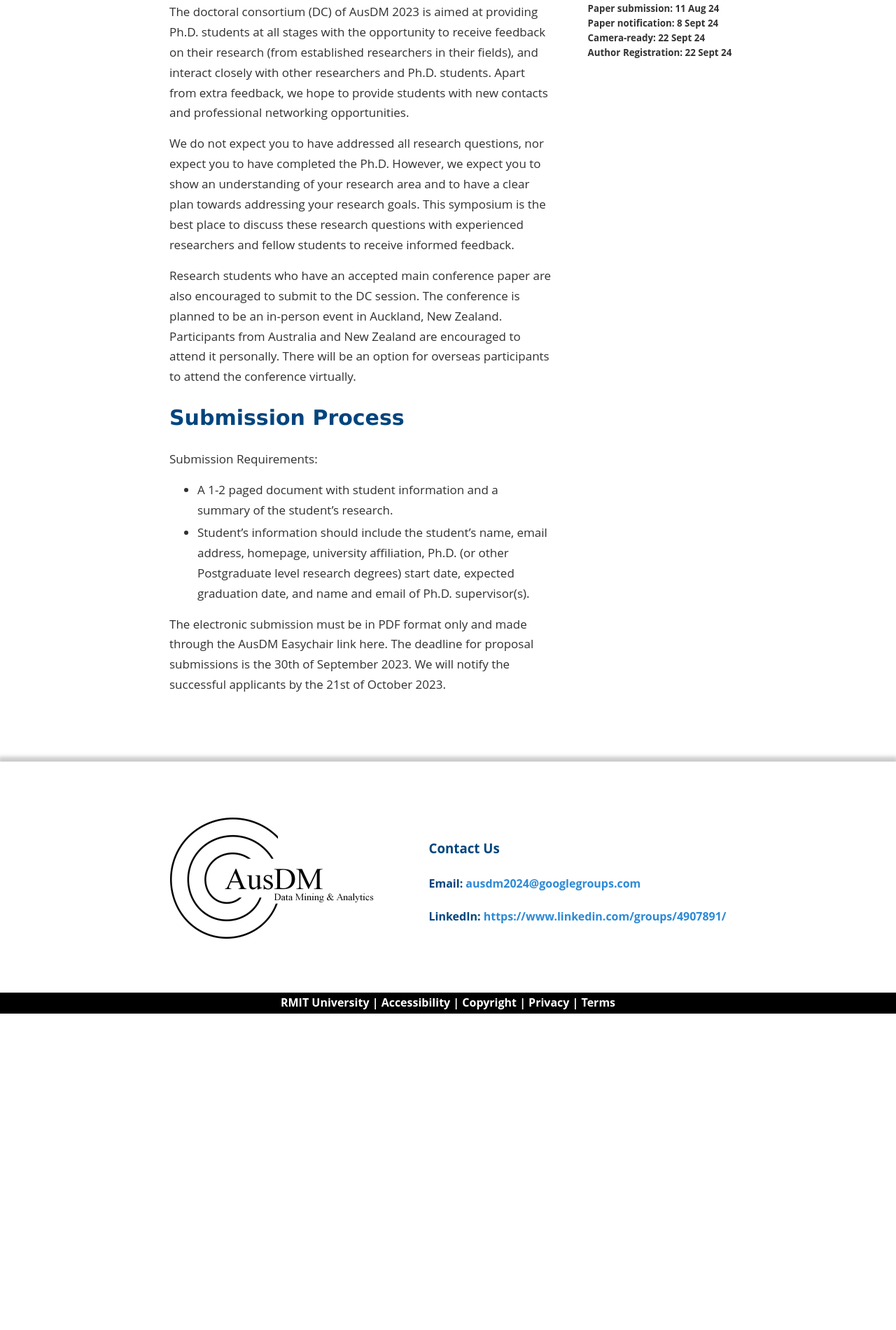
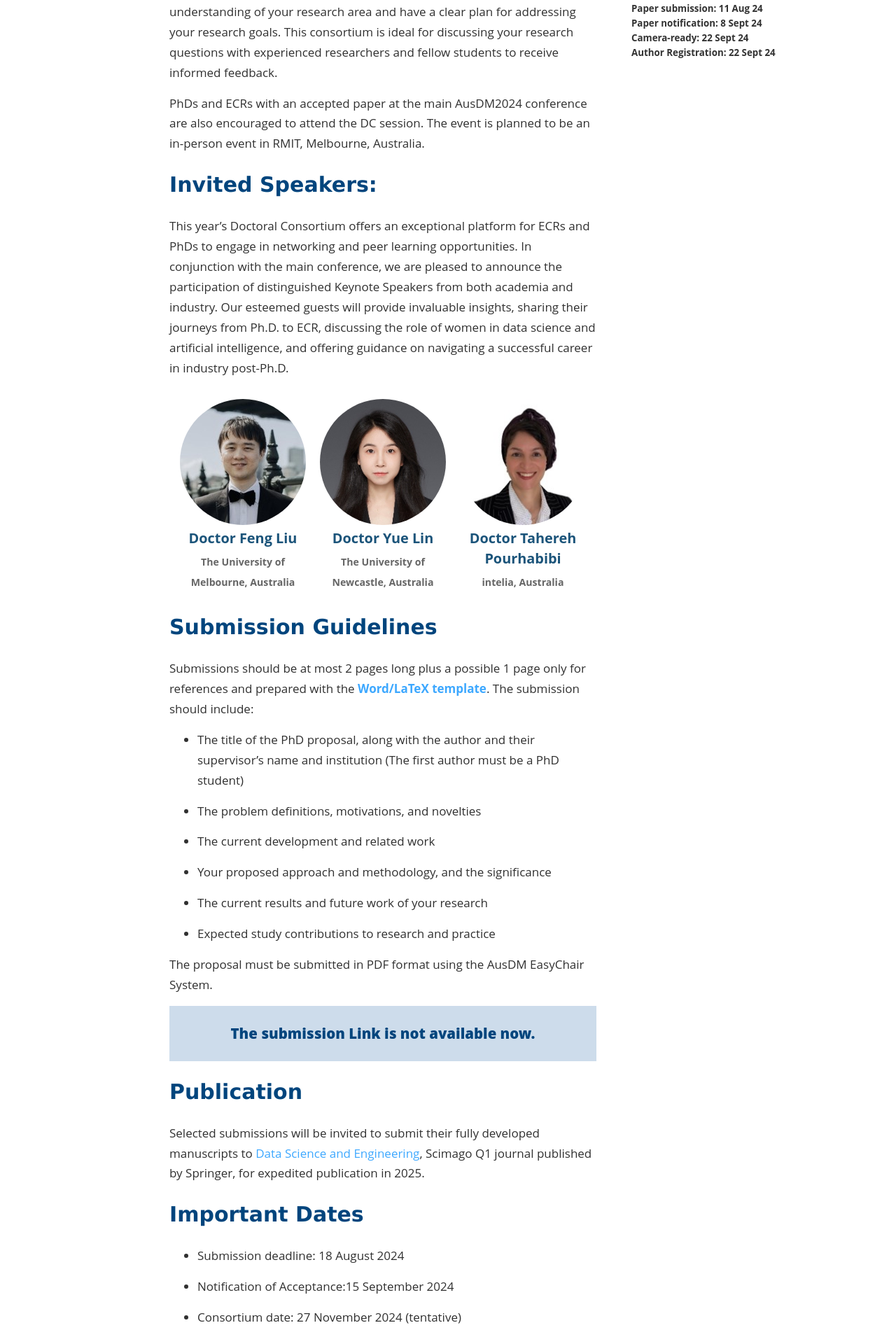
Before and after one commit to AusDM24WebSupport/AusDM24WebSupport.github.io, a plain HTML site: page docs/Call for Doctoral Consortium.html in a window 1280 px wide. Shown: the part 791-2691 px from the top of the page at 70% size. Before the commit the page ends 2239 px from the top, so only its background shows below. Drawn offline with nearby package versions, Linux system fonts and the light colour scheme.

Commit message:
30/5/2024 Update Call for DC

```diff
--- a/docs/Call for Doctoral Consortium.html
+++ b/docs/Call for Doctoral Consortium.html
@@ -55,41 +55,104 @@
         <div class="main-container">
             <div class="content-container">
                 <article>
-                    <h1>Call for Doctoral Consortium</h1>
-                    <p>The Australasian Data Science and Machine Learning Conference has established itself as the
-                        premier Australasian meeting for both practitioners and researchers in data mining. It is
-                        devoted to the art and science of intelligent analysis of (usually big) data sets for meaningful
-                        (and previously unknown) insights. This conference will enable the sharing and learning of
-                        research and progress in the local context and breakthroughs in data mining algorithms and their
-                        applications across all industries.</p>
-                    <p>The doctoral consortium (DC) of AusDM 2023 is aimed at providing Ph.D. students at all stages
-                        with the opportunity to receive feedback on their research (from established researchers in
-                        their fields), and interact closely with other researchers and Ph.D. students. Apart from extra
-                        feedback, we hope to provide students with new contacts and professional networking
-                        opportunities.</p>
+                    <h1>Call For Participation: AusDM24 Doctoral Consortium</h1>
+                    <p>The doctoral consortium (DC) of AusDM24 aims to provide Early Career Researchers (ECRs) and PhD
+                        students with the opportunity to meet, receive feedback on their research from established
+                        experts, and interact closely with their peers. Beyond valuable feedback, the consortium offers
+                        participants new contacts and great networking opportunities.</p>
                     <p>We do not expect you to have addressed all research questions, nor expect you to have completed
-                        the Ph.D. However, we expect you to show an understanding of your research area and to have a
-                        clear plan towards addressing your research goals. This symposium is the best place to discuss
-                        these research questions with experienced researchers and fellow students to receive informed
-                        feedback.</p>
-                    <p>Research students who have an accepted main conference paper are also encouraged to submit to the
-                        DC session. The conference is planned to be an in-person event in Auckland, New Zealand.
-                        Participants from Australia and New Zealand are encouraged to attend it personally. There will
-                        be an option for overseas participants to attend the conference virtually.</p>
-                    <h1>Submission Process</h1>
-                    <p>Submission Requirements:</p>
+                        the PhD. However, you should show an understanding of your research area and have a clear plan
+                        for addressing your research goals. This consortium is ideal for discussing your research
+                        questions with experienced researchers and fellow students to receive informed feedback.</p>
+                    <p>PhDs and ECRs with an accepted paper at the main AusDM2024 conference are also encouraged to
+                        attend the DC session. The event is planned to be an in-person event in RMIT, Melbourne,
+                        Australia.</p>
+                    <h1>Invited Speakers:</h1>
+                    <p>This year’s Doctoral Consortium offers an exceptional platform for ECRs and PhDs to engage in
+                        networking and peer learning opportunities. In conjunction with the main conference, we are
+                        pleased to announce the participation of distinguished Keynote Speakers from both academia and
+                        industry. Our esteemed guests will provide invaluable insights, sharing their journeys from
+                        Ph.D. to ECR, discussing the role of women in data science and artificial intelligence, and
+                        offering guidance on navigating a successful career in industry post-Ph.D.</p>
+                    <div class="speakers">
+                        <div class="speaker">
+                            <p><img src="./media/Speech/DC/Feng%20Liu.jpg" alt="Feng Liu"></p>
+                            <h3>Doctor Feng Liu</h3>
+                            <h5>The University of Melbourne, Australia</h5>
+                        </div>
+                        <div class="speaker">
+                            <p><img src="./media/Speech/DC/Yue%20Lin.jpg" alt="Yue Lin"></p>
+                            <h3>Doctor Yue Lin</h3>
+                            <h5>The University of Newcastle, Australia</h5>
+                        </div>
+                        <div class="speaker">
+                            <p><img src="./media/Speech/DC/Tahereh%20Pourhabibi.jpg" alt="Tahereh Pourhabibi"></p>
+                            <h3>Doctor Tahereh Pourhabibi</h3>
+                            <h5>intelia, Australia</h5>
+                        </div>
+                    </div>
+                    <h1>Submission Guidelines</h1>
+                    <p>Submissions should be at most 2 pages long plus a possible 1 page only for references and
+                        prepared with the <a
+                            href="https://drive.google.com/file/d/1148bgY2oEQvJ83zKrEtAnMYobQ4g7ZOG/view?usp=sharing"><strong>Word/LaTeX
+                                template</strong></a>. The submission should include:</p>
                     <ul>
-                        <li>A 1-2 paged document with student information and a summary of the student’s research.</li>
-                        <li>Student’s information should include the student’s name, email address, homepage, university
-                            affiliation, Ph.D. (or other Postgraduate level research degrees) start date, expected
-                            graduation date, and name and email of Ph.D. supervisor(s).</li>
+                        <li>
+                            <p>The title of the PhD proposal, along with the author and their supervisor’s name and
+                                institution (The first author must be a PhD student)</p>
+                        </li>
+                        <li>
+                            <p>The problem definitions, motivations, and novelties</p>
+                        </li>
+                        <li>
+                            <p>The current development and related work</p>
+                        </li>
+                        <li>
+                            <p>Your proposed approach and methodology, and the significance</p>
+                        </li>
+                        <li>
+                            <p>The current results and future work of your research</p>
+                        </li>
+                        <li>
+                            <p>Expected study contributions to research and practice</p>
+                        </li>
                     </ul>
-                    <p>The electronic submission must be in PDF format only and made through the AusDM Easychair link
-                        here. The deadline for proposal submissions is the 30th of September 2023. We will notify the
-                        successful applicants by the 21st of October 2023.</p>
-
-
-
+                    <p>The proposal must be submitted in PDF format using the AusDM EasyChair System.</p>
+                    <div class="link">
+                        <p>The submission Link is not available now.</p>
+                    </div>
+                    <h1>Publication</h1>
+                    <p>Selected submissions will be invited to submit their fully developed manuscripts to <a
+                            href="https://link.springer.com/journal/41019">Data Science and Engineering</a>, Scimago Q1
+                        journal published by Springer, for expedited publication in 2025.</p>
+                    <h1>Important Dates</h1>
+                    <ul>
+                        <li>
+                            <p>Submission deadline: 18 August 2024</p>
+                        </li>
+                        <li>
+                            <p>Notification of Acceptance:15 September 2024</p>
+                        </li>
+                        <li>
+                            <p>Consortium date: 27 November 2024 (tentative)</p>
+                        </li>
+                        <li>
+                            <p>Deadline for submissions invited to Data Science and Engineering: 30 April 202</p>
+                        </li>
+                    </ul>
+                    <p>All accepted proposals are required to be presented at the Doctoral Consortium.</p>
+                    <h1>Contact Us</h1>
+                    <p>If you have any questions regarding the submission process, please email the following Doctoral
+                        Consortium Chairs via <a href="mailto:ausdm2024@googlegroups.com">ausdm2024@googlegroups.com</a>
+                        and include &quot;AusDM24 Doctoral Consortium&quot; in the subject line.</p>
+                    <ul>
+                        <li>
+                            <p>Weijia Zhang, University of Newcastle, Australia</p>
+                        </li>
+                        <li>
+                            <p>Pei-Wei Tsai, Swinburne University of Technology, Australia</p>
+                        </li>
+                    </ul>
                 </article>
             </div>
             <template-aside></template-aside>
--- a/docs/component/nav.js
+++ b/docs/component/nav.js
@@ -17,8 +17,8 @@ templateNavDoc.documentElement.innerHTML = `
                 <li><a href="./Call for Papers.html">Call for Papers <i class="arrow down"></i> </a>
                     <ul class="submenu">
                         <li><a href="./Call for Papers.html">Call for Papers</a></li>
+                        <li><a href="./Call for Doctoral Consortium.html">Call for Doctoral Consortium</a></li>
                         <!--<li><a href="./Call for Tutorials and Workshops.html">Call for Tutorials and Workshops</a></li>
-                        <li><a href="./Call for Doctoral Consortium.html">Call for Doctoral Consortium</a></li>
                         <li><a href="./Special Sessions.html">Special Sessions</a></li>
                         <li><a href="./Submissions.html">Paper Format and Submissions</a></li>--!>
                     </ul>
--- a/docs/css/article.css
+++ b/docs/css/article.css
@@ -95,6 +95,48 @@ article .card .images img{
     margin: 0px 10px;
 }
 
+article .speakers{
+    display: flex;
+    flex-direction: row;
+    vertical-align: middle;
+    align-items: center;
+    justify-content: space-around;
+    margin: 30px 5px;
+}
+
+article .speaker{
+    display: block;
+    text-align: center;
+    width: 200px;
+}
+
+article .speaker p{
+    margin: auto;
+    height: 180px;
+    width: 180px;
+    border-radius: 50%;
+    overflow: hidden;
+}
+
+article .speaker img{
+    width: 100%;
+    height: 100%;
+    object-fit: cover;
+    margin: 0px;
+}
+
+article .speaker h3{
+    color: #00406ae4;
+    margin: 5px auto;
+}
+
+article .speaker h5{
+    color: #666;
+    margin: 5px auto;
+}
+
+
+
 article table {
     border-collapse: collapse; /* Collapse border spacing */
 }
@@ -110,3 +152,12 @@ article blockquote{
     padding: 0px 5px;
     color: #666;
 }
+
+article .link{
+    text-align: center;
+    font-size: larger;
+    font-weight: 1000;
+    background-color: #cddceb;
+    padding: 10px;
+    color: #00457d;
+}
```
Also changed, not shown: docs/media/Speech/DC/Feng Liu.jpg (added), docs/media/Speech/DC/Tahereh Pourhabibi.jpg (added), docs/media/Speech/DC/Yue Lin.jpg (added), docs/media/Speech/GiulioValentinoDallaRiva.png (deleted), docs/media/Speech/MichaelWitbrock.jpg (deleted), pages/media/Speech/DC/Feng Liu.jpg (added), pages/media/Speech/DC/Tahereh Pourhabibi.jpg (added), pages/media/Speech/DC/Yue Lin.jpg (added), 1 other file.
